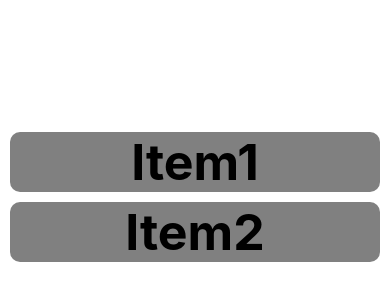
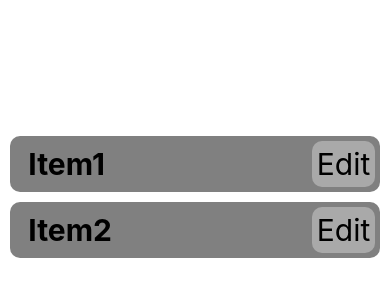
Before and after one commit to slobo10/inventory-app, a React Native app: screen / in a window 390 px wide. Shown: the part 220-520 px from the top of the page. Built offline with nearby package versions, Linux system fonts and the light colour scheme.

Commit message:
Add PrimaryButton.tsx and update styles

```diff
--- /dev/null
+++ b/components/PrimaryButton.tsx
@@ -0,0 +1,23 @@
+import React from "react";
+import { Pressable, Text } from "react-native";
+import styles from "../constants/styles";
+
+const PrimaryButton: React.FC<{
+  children: string;
+  onPress?: any;
+}> = ({
+  //TODO: Get rid of type: any
+  children,
+  onPress,
+}) => {
+  return (
+    <Pressable
+      onPress={onPress}
+      style={({ pressed }) => pressed && { opacity: 0.25 }}
+    >
+      <Text style={styles.primaryButtonText}>{children}</Text>
+    </Pressable>
+  );
+};
+
+export default PrimaryButton;
--- a/constants/styles.tsx
+++ b/constants/styles.tsx
@@ -10,15 +10,29 @@ const styles = StyleSheet.create({
   listContainer: {
     width: "95%",
   },
-  listText: {
+  listItemContainer: {
+    flexDirection: "row",
+    justifyContent: "center",
+    alignItems: "center",
+    backgroundColor: "grey",
+    marginBottom: 10,
+    borderRadius: 10,
+  },
+  listItemText: {
     flex: 1,
-    justifyContent: "center",
-    textAlign: "center",
-    fontSize: 50,
+    fontSize: 30,
+    textAlign: "left",
     fontWeight: "bold",
-    backgroundColor: "grey",
+    marginLeft: "5%",
+  },
+  primaryButtonText: {
+    flex: 1,
+    fontSize: 30,
+    backgroundColor: "darkgrey",
     borderRadius: 10,
-    marginBottom: 10,
+    margin: 5,
+    padding: 5,
+    textAlign: "right",
   },
 });
 
--- a/screens/ListScreen.tsx
+++ b/screens/ListScreen.tsx
@@ -1,13 +1,19 @@
 import React from "react";
 import { FlatList, View, Text } from "react-native";
 import styles from "../constants/styles";
+import PrimaryButton from "../components/PrimaryButton";
 
 const ListScreen: React.FC<{ listItems: String[] }> = ({ listItems }) => {
   return (
     <View style={styles.listContainer}>
       <FlatList
         data={listItems}
-        renderItem={({ item }) => <Text style={styles.listText}>{item}</Text>}
+        renderItem={({ item }) => (
+          <View style={styles.listItemContainer}>
+            <Text style={styles.listItemText}>{item}</Text>
+            <PrimaryButton>Edit</PrimaryButton>
+          </View>
+        )}
       />
     </View>
   );
```
